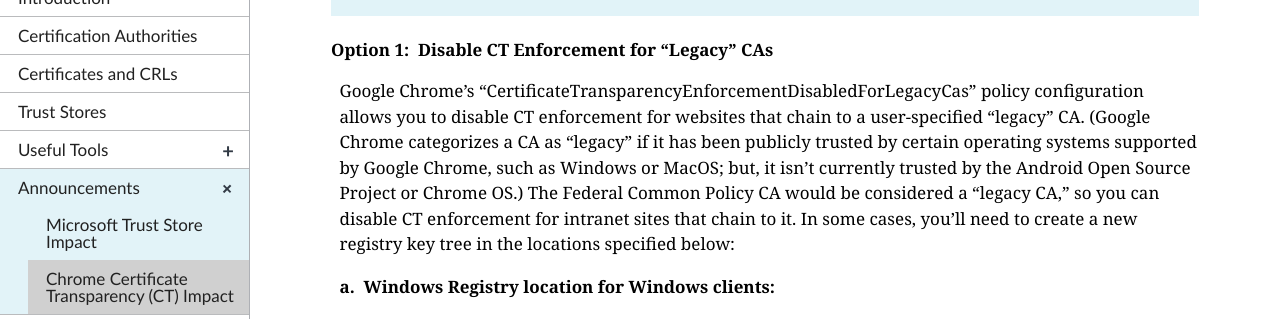
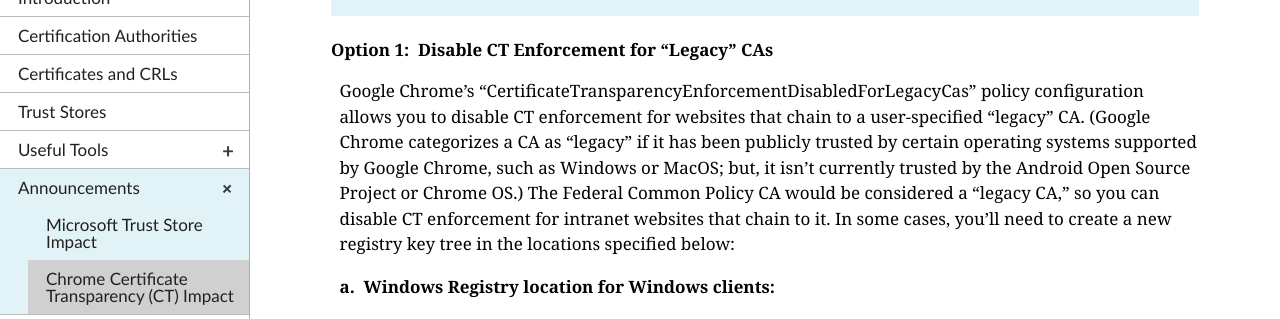
Before and after one commit to GSA/fpki-guides, a Jekyll site: the page built from _announcements/02_google_ct.md, in a window 1280 px wide and 900 px high, scrolled down 2364 px. Shown: the part 181-500 px from the top of the window. Built offline with Jekyll 4.4.1, drawn with Linux system fonts in a browser that asks for light colours; nearby versions of some CDN libraries; library files that are not in the unit come from our copies; some of the changed text lies outside the part shown.

Commit message:
Update 02_google_ct.md
Edits

````diff
--- a/_announcements/02_google_ct.md
+++ b/_announcements/02_google_ct.md
@@ -59,7 +59,7 @@
 
 #### Option 1:&nbsp;&nbsp;Disable CT Enforcement for "Legacy" CAs
 
-Google Chrome's "CertificateTransparencyEnforcementDisabledForLegacyCas" policy configuration allows you to disable CT enforcement for <!--intranet?-->websites that chain to a user-specified "legacy" CA. (Google Chrome categorizes a CA as "legacy" if it has been publicly trusted by certain operating systems supported by Google Chrome, such as Windows or MacOS; <!--Meaning unclear here-->but, it isn't currently trusted by the Android Open Source Project or Chrome OS.) The Federal Common Policy CA would be considered a "legacy CA," <!--for Windows and MacOS only?-->so you can disable CT enforcement for intranet sites that chain to it. <!--How do you know?-->In some cases, you'll need to create a new registry key tree in the locations specified below:<!--MacOS doesn't say "registry"-->
+Google Chrome's "CertificateTransparencyEnforcementDisabledForLegacyCas" policy configuration allows you to disable CT enforcement for websites that chain to a user-specified "legacy" CA. (Google Chrome categorizes a CA as "legacy" if it has been publicly trusted by certain operating systems supported by Google Chrome, such as Windows or MacOS; but, it isn't currently trusted by the Android Open Source Project or Chrome OS.) The Federal Common Policy CA would be considered a "legacy CA," so you can disable CT enforcement for intranet websites that chain to it. In some cases, you'll need to create a new registry key tree in the locations specified below:
 
 **a.&nbsp;&nbsp;Windows Registry location for Windows clients:**<br>
 
@@ -162,9 +162,9 @@
    chrome.exe --enable-features="EnforceCTForNewCerts<EnforceCTTrial" --force-fieldtrials="EnforceCTTrial/Group1" --force-fieldtrial-params="EnforceCTTrial.Group1:date/1420086400"
    ```
 
-4. Browse to one of your intranet sites with a TLS/SSL certificate issued from a Federal PKI CA.  Alternatively, you can use these test sites: [FPKI Graph](https://fpki.idmanagement.gov/tools/fpkigraph/){:target="_blank"} or [Joint Personnel Adjudication System](https://jpasapp.dmdc.osd.mil/JPAS/JPASDisclosureServlet){:target="_blank"}.
+4. Browse to one of your intranet websites with a TLS/SSL certificate issued from a Federal PKI CA.  Alternatively, you can use these test sites: [FPKI Graph](https://fpki.idmanagement.gov/tools/fpkigraph/){:target="_blank"} or [Joint Personnel Adjudication System](https://jpasapp.dmdc.osd.mil/JPAS/JPASDisclosureServlet){:target="_blank"}.
 
-5. If you don't see an error<!--Meaning--you want to see an error?--->, clear the cache from the previous test and ensure that you launch Chrome using the command line with the CT flags enabled.
+5. If you don't see an error, clear the cache from the previous test and ensure that you launch Chrome using the command line with the CT flags enabled.
 
 6. Apply the registry settings given in [Disable CT Checking for Government-Furnished Equipment](#disable-ct-checking-for-government-furnished-equipment) for your intranet sites.
 
````
Also changed, not shown: other parts of _announcements/02_google_ct.md (+4 -4 lines).
